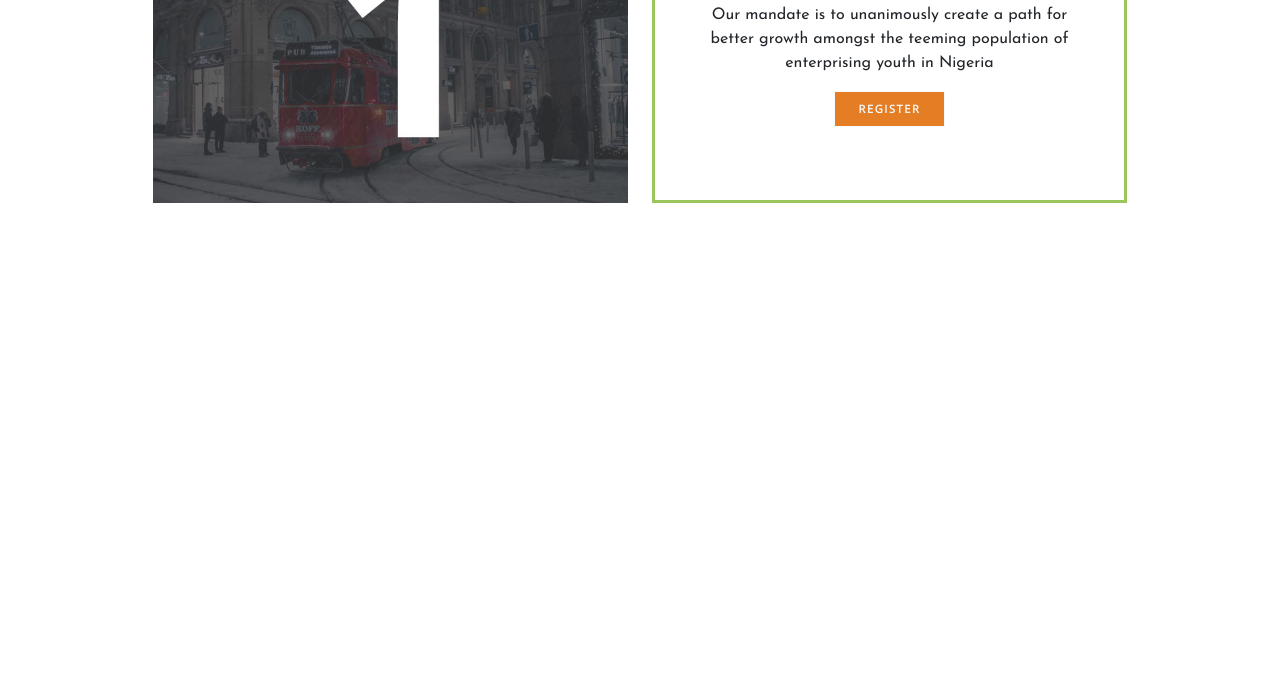
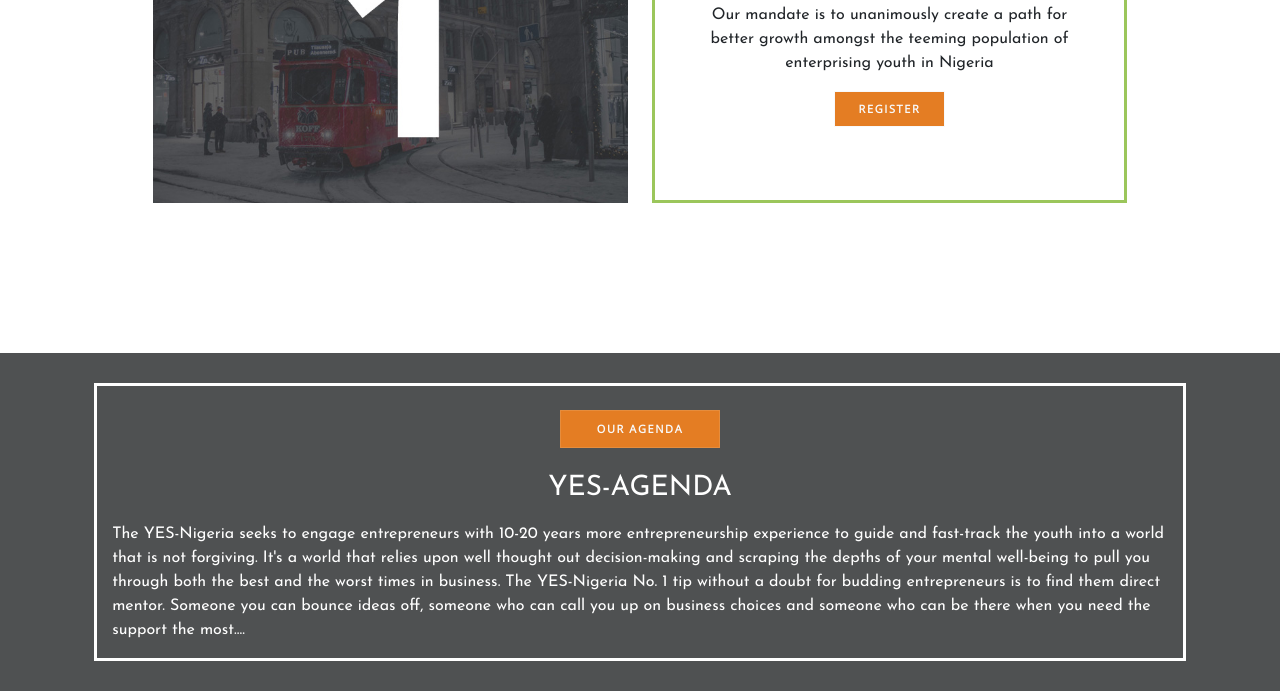
Before and after one commit to davidobodo/yesNigeria, a website: page about.html in a window 1280 px wide. Shown: the part 1233-1924 px from the top of the page. Before the commit the page ends 1586 px from the top, so only its background shows below. Drawn offline with nearby package versions, Linux system fonts and the light colour scheme.

Commit message:
agenda completed

```diff
--- a/about.html
+++ b/about.html
@@ -47,7 +47,7 @@
         <div class="about_vision_mission container">
                 <div class="row justify-content-center mb-5">
                     <div class="col-sm-5 avm_inner px-0 mr-4">
-                        <h3 class="text-center mx-auto mb-3">YES-NIGERIA</h3>
+                        <h3 class="text-center mx-auto mb-3">OUR VISION</h3>
                         <p class="px-5 text-center">Our mandate is to unanimously create a path for better growth amongst the teeming population of enterprising youth in Nigeria</p>
                         <button type="button" class="btn btn-outline-light rounded-0 nav-register px-4  align-self-center">REGISTER</button>
 
@@ -61,13 +61,26 @@
                         <img src="1.jpg" class="w-100" />
                     </div>
                     <div class="col-sm-5 avm_inner px-0">
-                        <h3 class="text-center mx-auto mb-3">YES-NIGERIA</h3>
+                        <h3 class="text-center mx-auto mb-3">OUR MISSION</h3>
                         <p class="px-5 text-center">Our mandate is to unanimously create a path for better growth amongst the teeming population of enterprising youth in Nigeria</p>
                     	<button type="button" class="btn btn-outline-light rounded-0 nav-register px-4 align-self-center">REGISTER</button>
 
                     </div>
                 </div>
         </div>
+
+        <div class="agenda row justify-content-center">
+            <div class="col-sm-10 agenda_inner">
+            <h5 class="text-light my_orange text-center mx-auto my-4">OUR AGENDA</h5>
+			<h3 class="text-center mx-auto mb-3">YES-AGENDA</h3>
+			<p>The YES-Nigeria seeks to engage entrepreneurs with 10-20 years more entrepreneurship experience to guide
+				and fast-track the youth into a world that is not forgiving. It's a world that relies upon well thought
+				out decision-making and scraping the depths of your mental well-being to pull you through both the best
+				and the worst times in business. The YES-Nigeria No. 1 tip without a doubt for budding entrepreneurs is
+				to find them direct mentor. Someone you can bounce ideas off, someone who can call you up on business
+				choices and someone who can be there when you need the support the most....</p>
+            </div>
+        </div>
     </div>
 </body>
 </html>
--- a/figma.css
+++ b/figma.css
@@ -292,3 +292,24 @@ footer{
     flex-direction: column;
     justify-content: center;
 }
+
+.agenda {
+	background-color: #4F5152;
+	box-shadow: 0px 4px 4px rgba(0,0,0,0.25);
+}
+
+.agenda_inner{
+	color:#fff;
+	border:3px solid #fff;
+	margin:30px;
+}
+
+.agenda h5{
+	width: 160px;
+	padding: 7px 0;
+	font-family: 'Open Sans', sans-serif;
+    font-weight: 600;
+    font-size: 11px;
+    line-height: 22px;
+    letter-spacing: 0.1rem;
+}
```
